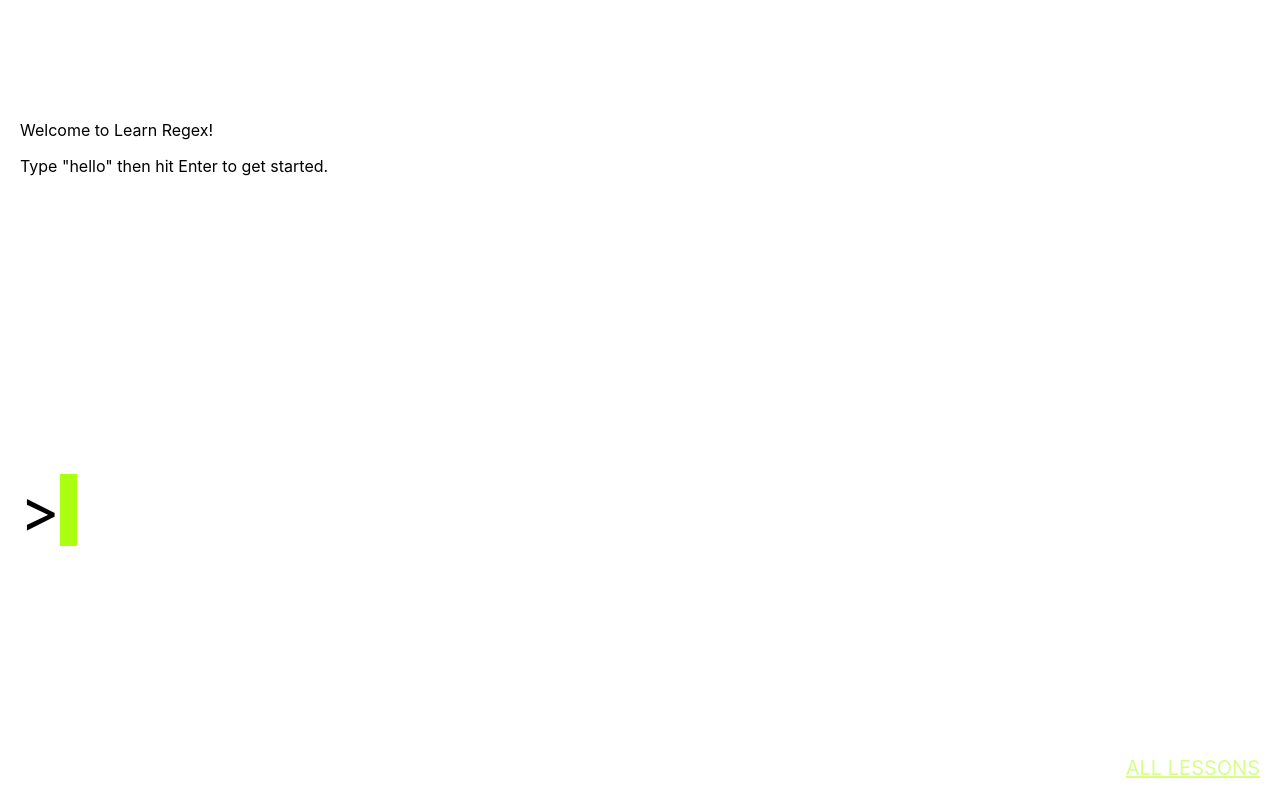
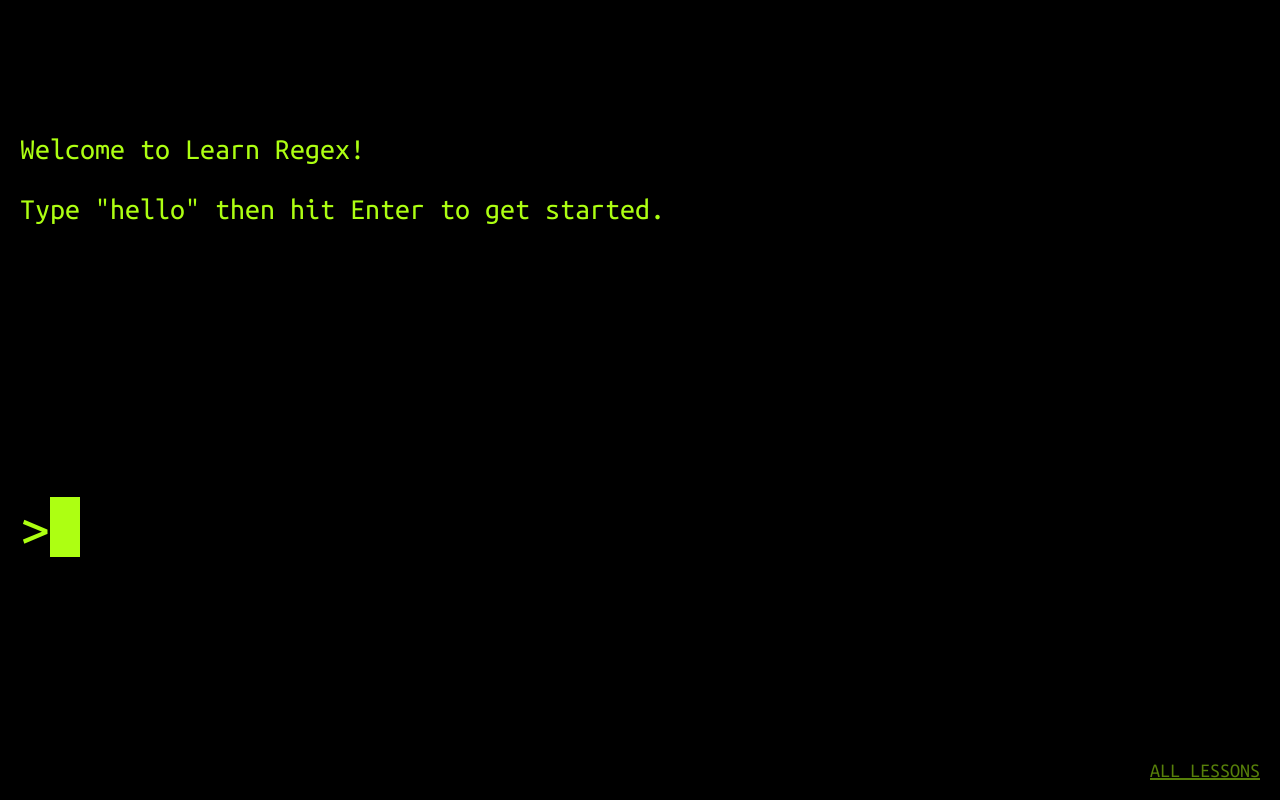
Before and after one commit to sim8/learn-regex, a Next.js app: page / in a window 1280 px wide. Built offline with nearby package versions, Linux system fonts and the light colour scheme.

Commit message:
Paste across global styles

```diff
--- a/src/styles/globals.css
+++ b/src/styles/globals.css
@@ -1,16 +1,17 @@
-html,
+@import url('https://fonts.googleapis.com/css?family=Ubuntu+Mono&display=swap');
+
 body {
-  padding: 0;
+  background-color: black;
+  color: #adff12;
+  font-size: 30px;
   margin: 0;
-  font-family: -apple-system, BlinkMacSystemFont, Segoe UI, Roboto, Oxygen,
-    Ubuntu, Cantarell, Fira Sans, Droid Sans, Helvetica Neue, sans-serif;
+  font-family: 'Ubuntu Mono', monospace;
+  -webkit-font-smoothing: antialiased;
+  -moz-osx-font-smoothing: grayscale;
 }
 
-a {
-  color: inherit;
-  text-decoration: none;
+.code {
+  color: black;
+  background-color: #adff12;
+  font-style: normal;
 }
-
-* {
-  box-sizing: border-box;
-}
```
